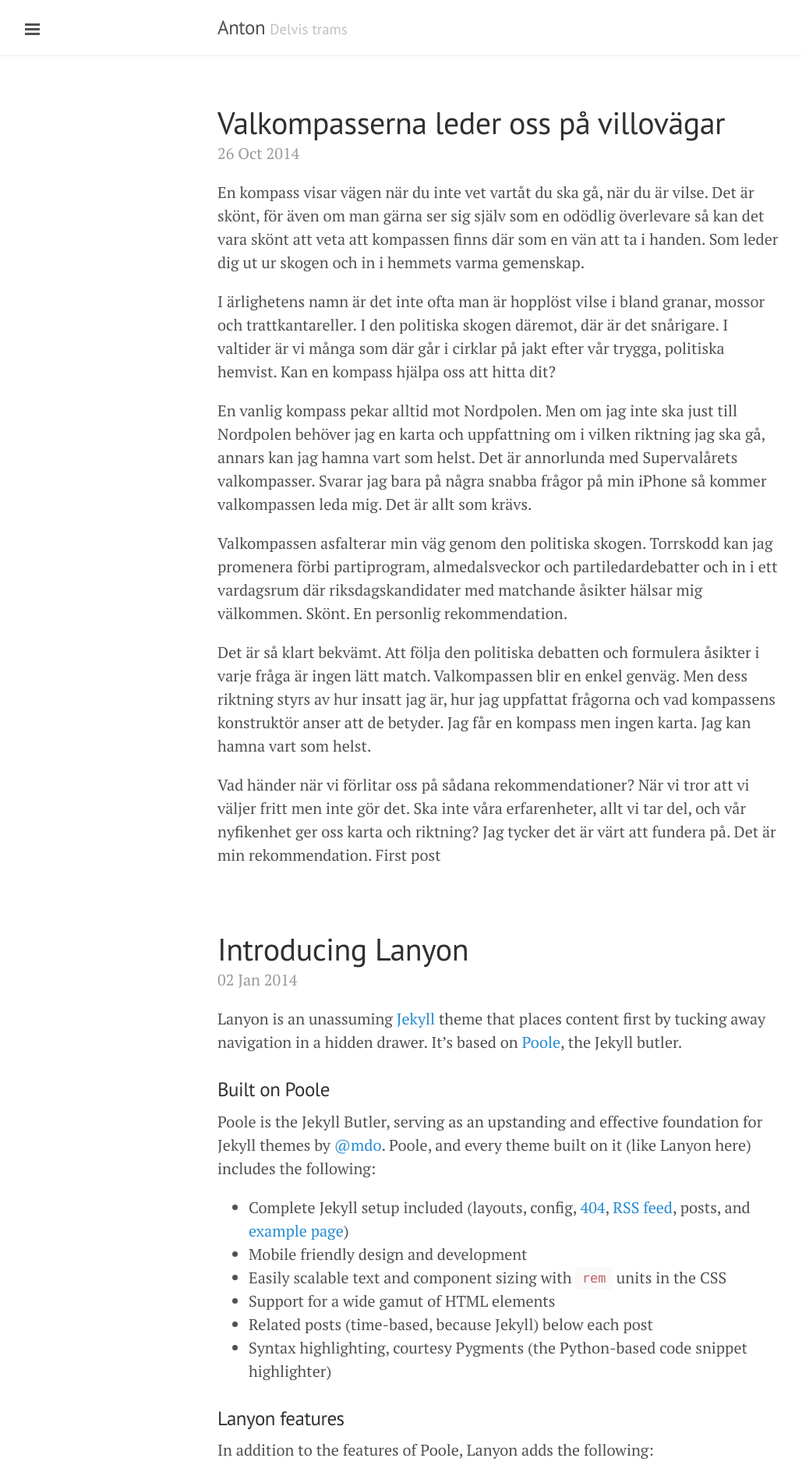
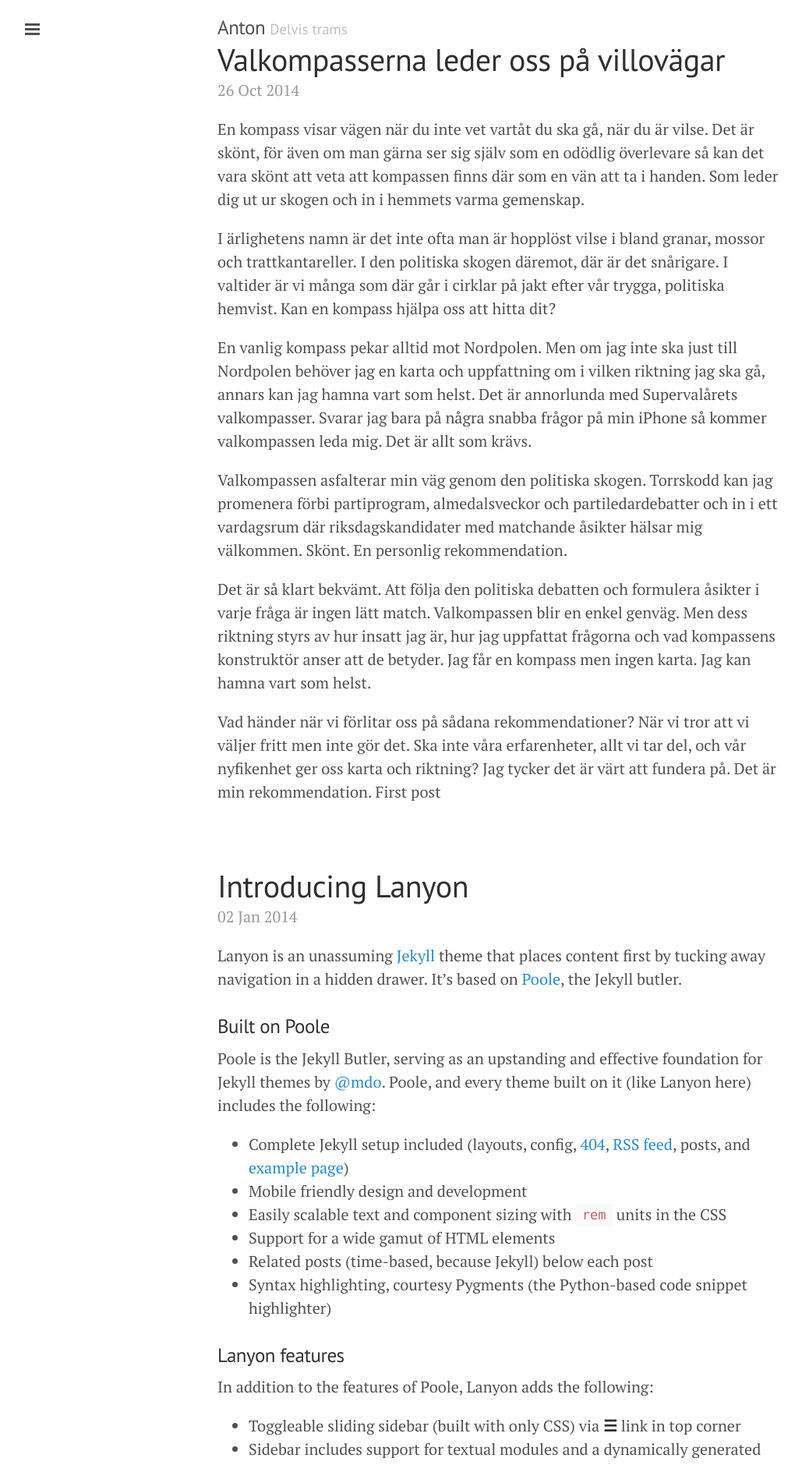
Before and after one commit to antonmodin/jekyllsite, a Jekyll site: the page built from index.html, in a window 1280 px wide. Shown: the top 1879 px of the page at 78% size, without its empty margins (1-1030 px from the left). Built offline with Jekyll 4.4.1, drawn with Linux system fonts in a browser that asks for light colours; Markdown is read by kramdown in place of the engine named in the settings; the list of posts is cut into pages by our own code.

Commit message:
Update default.html

```diff
--- a/_layouts/default.html
+++ b/_layouts/default.html
@@ -11,6 +11,8 @@
          content to avoid any CSS collisions with our real content. -->
     <div class="wrap">
       <div class="masthead">
+      <div class="layout-reverse">
+
         <div class="container">
           <h3 class="masthead-title">
             <a href="/" title="Home">{{ site.title }}</a>
```
